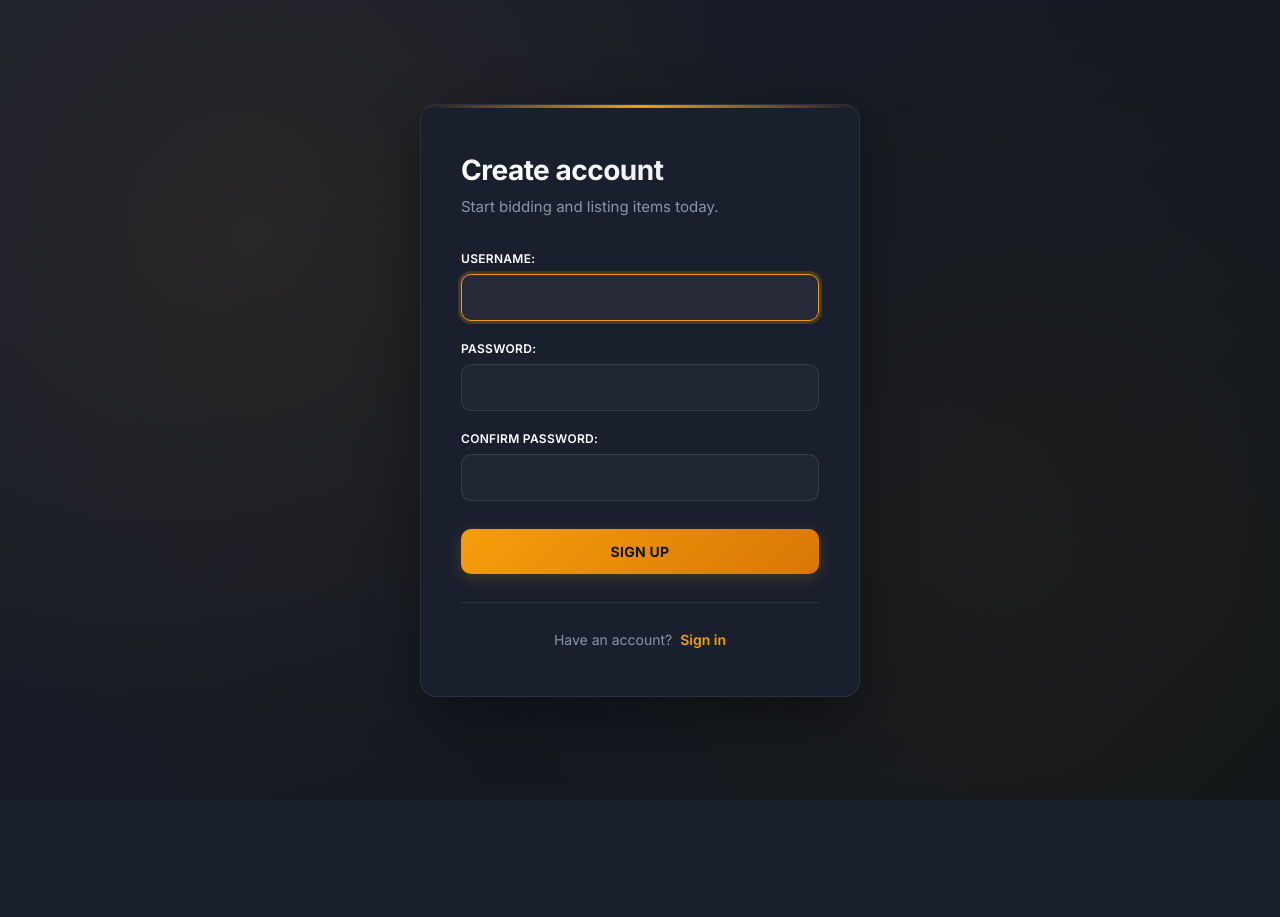
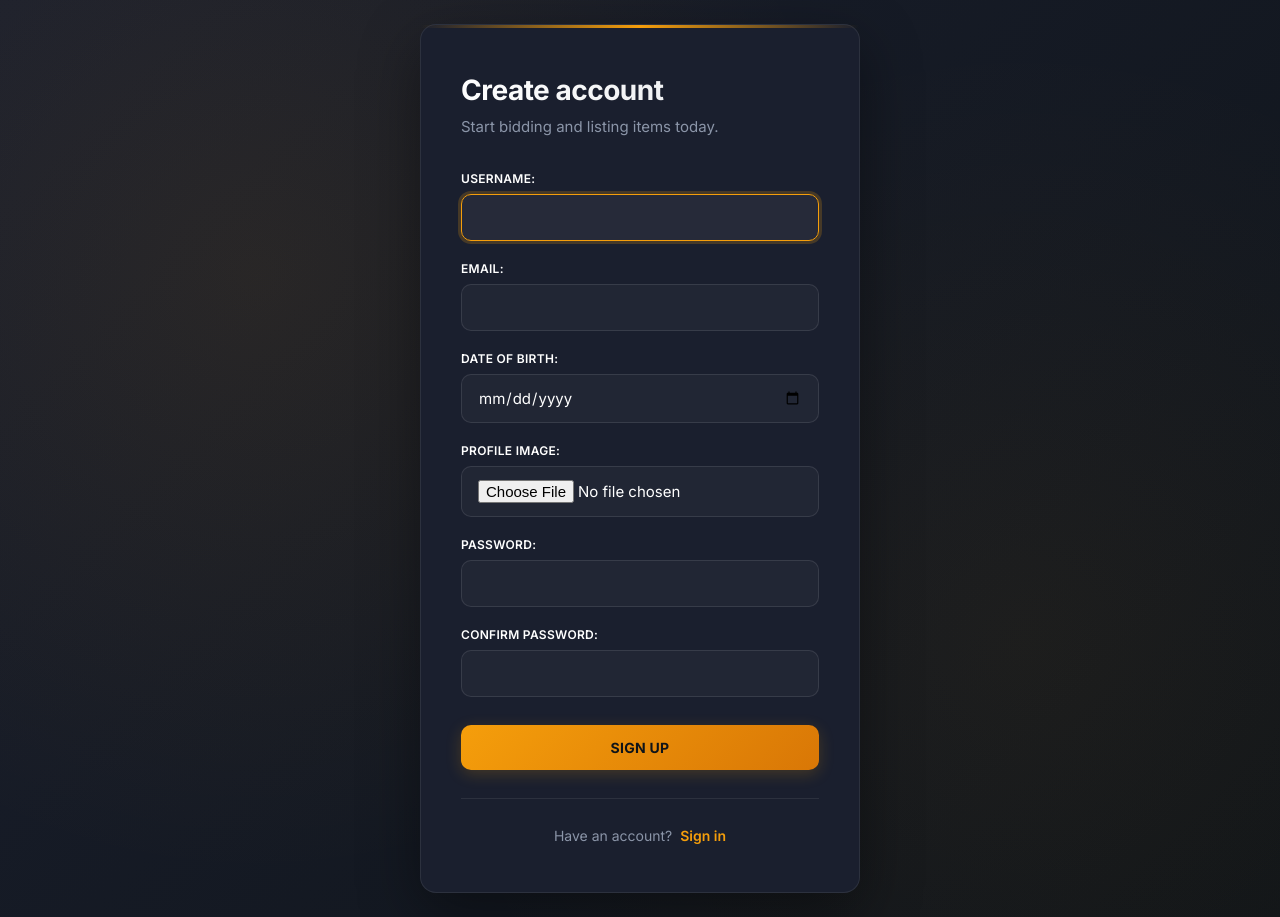
Before and after one commit to ADjehiche/group-52-cw, a Django app: page /accounts/signup/ in a window 1280 px wide. Before the commit the page ends 800 px from the top, so only its background shows below. Run offline with Django 3.2, Linux system fonts and the light colour scheme; parts of the project's set-up code (start-up, migrations or seed data) failed here and were passed over.

Commit message:
added email, dob and profile picture to sign up form

```diff
--- a/api/forms.py
+++ b/api/forms.py
@@ -1,5 +1,6 @@
 from __future__ import annotations
 
+from django import forms
 from django.contrib.auth import get_user_model
 from django.contrib.auth.forms import UserCreationForm
 
@@ -7,6 +8,22 @@ User = get_user_model()
 
 
 class SignUpForm(UserCreationForm):
+    # optional fields
+    date_of_birth = forms.DateField(
+        required=False,
+        widget=forms.DateInput(attrs={"type": "date"}),
+    )
+    profile_image = forms.ImageField(required=False)
+
     class Meta(UserCreationForm.Meta):
         model = User
-        fields = ("username", "password1", "password2")
+        fields = ("username", "email", "date_of_birth", "profile_image", "password1", "password2")
+
+    def clean_email(self) -> str:
+        email = (self.cleaned_data.get("email") or "").strip().lower()
+        if not email:
+            raise forms.ValidationError("Email is required.")
+        # prevent duplicate emails
+        if User.objects.filter(email=email).exists():
+            raise forms.ValidationError("This email is already in use.")
+        return email
--- a/api/templates/registration/signup.html
+++ b/api/templates/registration/signup.html
@@ -28,11 +28,27 @@
       </div>
       {% endif %}
 
-      <form method="post">
+      <form method="post" enctype="multipart/form-data">
         {% csrf_token %}
+
         <div>
           <label for="{{ form.username.id_for_label }}">Username:</label>
           {{ form.username }}
+        </div>
+
+        <div>
+          <label for="{{ form.email.id_for_label }}">Email:</label>
+          {{ form.email }}
+        </div>
+
+        <div>
+          <label for="{{ form.date_of_birth.id_for_label }}">Date of birth:</label>
+          {{ form.date_of_birth }}
+        </div>
+
+        <div>
+          <label for="{{ form.profile_image.id_for_label }}">Profile image:</label>
+          {{ form.profile_image }}
         </div>
 
         <div>
--- a/api/views.py
+++ b/api/views.py
@@ -5,7 +5,6 @@ from decimal import Decimal, InvalidOperation
 from typing import Any
 
 from django.contrib.auth import login, logout
-from .forms import SignUpForm
 from django.core.exceptions import ValidationError
 from django.http import HttpRequest, JsonResponse
 from django.http import HttpResponse
@@ -15,14 +14,13 @@ from django.utils.dateparse import parse_datetime
 from django.views.decorators.csrf import ensure_csrf_cookie
 from django.views.decorators.http import require_POST
 
-
-
 from .models import Item
+from .forms import SignUpForm
 
 
 def signup(request: HttpRequest) -> HttpResponse:
     if request.method == "POST":
-        form = SignUpForm(request.POST)
+        form = SignUpForm(request.POST, request.FILES)
         if form.is_valid():
             user = form.save()
             login(request, user)
@@ -31,10 +29,6 @@ def signup(request: HttpRequest) -> HttpResponse:
         form = SignUpForm()
 
     return render(request, "registration/signup.html", {"form": form})
-
-
-
-
 
 def items_collection(request: HttpRequest) -> JsonResponse:
     """
```
